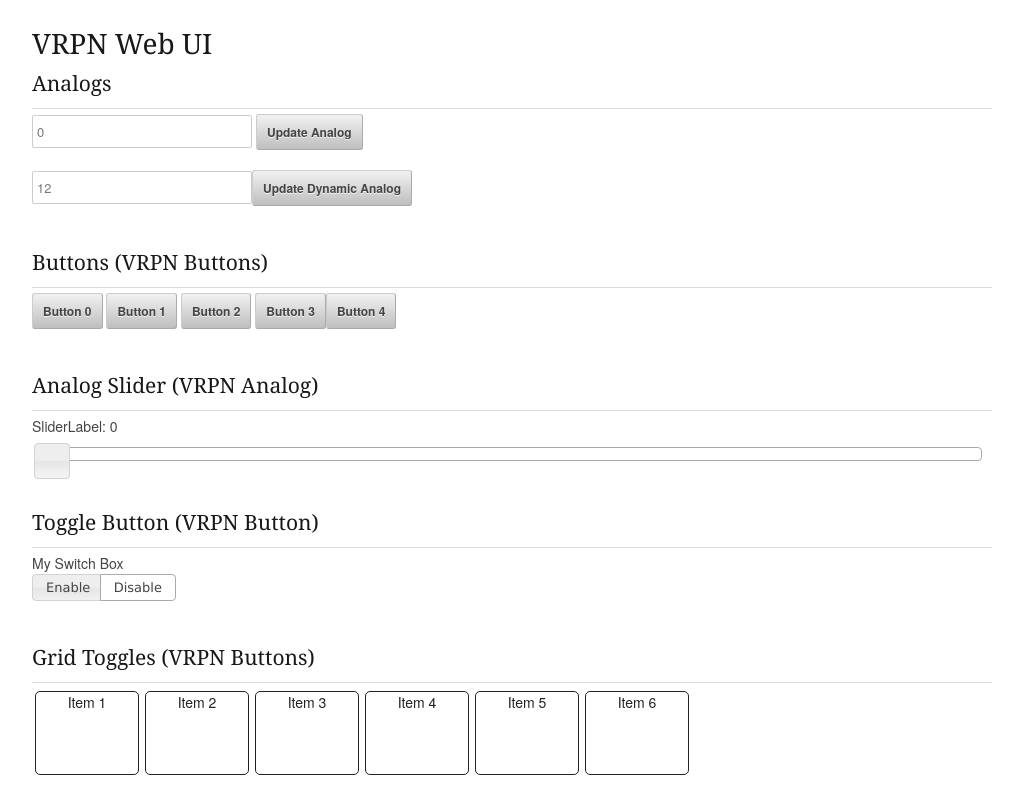
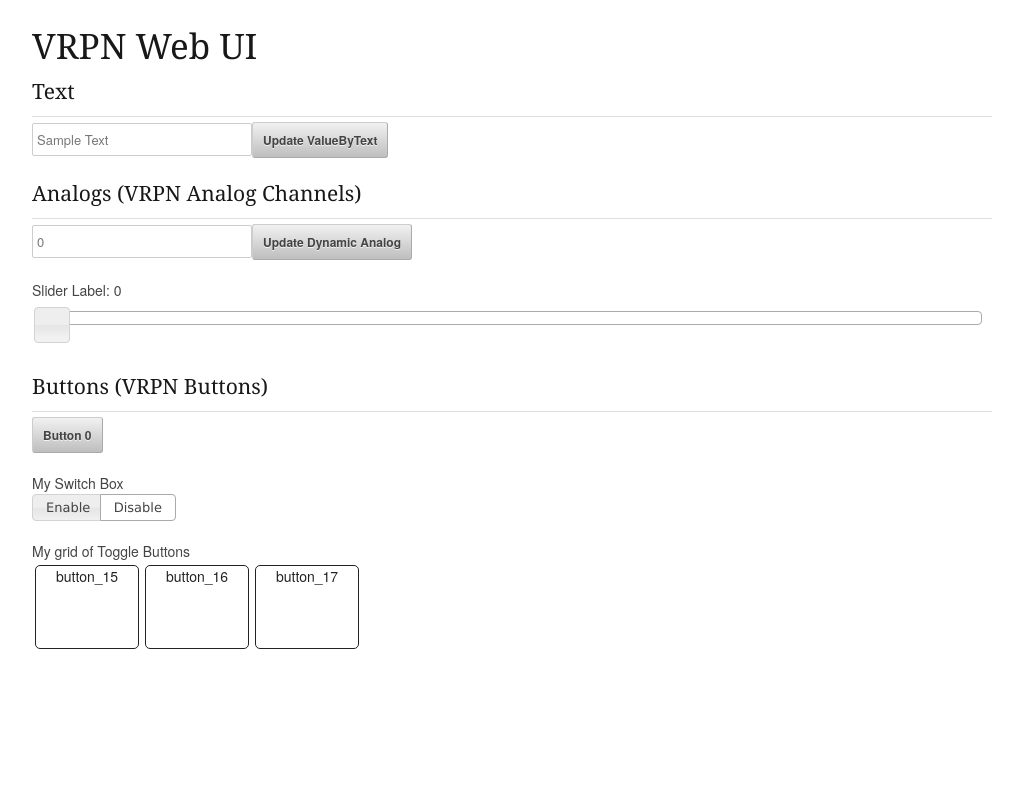
Before and after one commit to lpberg/vrpn_web_ui, a Flask app: page / in a window 1280 px wide. Shown: the whole page, without its empty margins (128-1151 px from the left). Run offline with Flask 2, Linux system fonts and the light colour scheme; some libraries are stand-ins or nearby versions.

Commit message:
minmized example template into three categories: Text, Analog, and Buttons.

```diff
--- a/templates/index.html
+++ b/templates/index.html
@@ -27,63 +27,43 @@
 </head>
 <body>
 	<div class="container" style="margin-top:2%;">
-	<h3>VRPN Web UI</h3>
-	<h4>Analogs</h4>
-	<hr style="margin-bottom:5px">
-	<div id="analog_controls">
-		<input id="analogInputBox" type="text" value="0" style="display: inline-block;">
-		<input type="button" id="analogSubmitButton" value="Update Analog"><br>
-	</div> <!-- END analog_controls -->
-	<br>
-	<h4>Buttons (VRPN Buttons)</h4>
-	<hr style="margin-bottom:5px">
-	<div id="button_controls">
-		<input data-vrpn-button="0" type="button" value="Button 0">
-		<input data-vrpn-button="1" type="button" value="Button 1">
-		<input data-vrpn-button="2" type="button" value="Button 2">
-	</div><!-- END button_controls -->
-	<br>
 
-	<h4>Analog Slider (VRPN Analog)</h4>
-	<hr style="margin-bottom:5px">
-	<div id="slider_controls"></div>
-	<br>
+		<h2>VRPN Web UI</h2>
+		<div class="mainContent">
 
-	<h4>Toggle Button (VRPN Button)</h4>
-	<hr style="margin-bottom:5px">
-	<div id="radio_controls"></div>
-	<br>
+		<h4>Text</h4>
+		<hr style="margin-bottom:5px">
+		<div id="text_controls"></div>
 
-	<h4>Grid Toggles (VRPN Buttons)</h4>
-	<hr style="margin-bottom:5px">
-	<div id="grid_controls"></div>
+		<h4>Analogs (VRPN Analog Channels)</h4>
+		<hr style="margin-bottom:5px">
+		<div id="analog_controls"></div> <br>
 
-	<ol id="selectable">
-		<li vrpn-button-number="11" id="one" class="ui-widget-content">Item 1</li>
-		<li vrpn-button-number="12" id="two" class="ui-widget-content">Item 2</li>
-		<li vrpn-button-number="13" id="three" class="ui-widget-content">Item 3</li>
-		<li vrpn-button-number="14" id="four" class="ui-widget-content">Item 4</li>
-		<li vrpn-button-number="15" id="five" class="ui-widget-content">Item 5</li>
-		<li vrpn-button-number="16" id="six" class="ui-widget-content">Item 6</li>
-	</ol>
+		<h4>Buttons (VRPN Buttons)</h4>
+		<hr style="margin-bottom:5px">
+		<div id="button_controls"></div>
+
 
 	</div><!-- END container -->
 
 	<script>
 	<!--document ready function creates objects and events for html-->
 	$(document).ready(function() {
-
-		setGridButtonListBehavior($("#selectable"));
-		makeToggleSwitch(12,"My Switch Box","Enable","Disable").appendTo("#radio_controls");
-		makeAnalogSlider("SliderLabel",10).appendTo("#slider_controls");
-		findAndActivateButtons();
-
-		makeButton("Button 3",3).appendTo("#button_controls");
-		makeButton("Button 4",4).appendTo("#button_controls");
-		makeAnalogFormInput("Dynamic Analog",12,1).appendTo("#analog_controls");
-
-		//manual operations
-		setAnalogFormBehavior($("#analogSubmitButton"),$("#analogInputBox"),0);
+		//create a text input box  - makeTextFormInput(Label, default_text)
+		makeTextFormInput("ValueByText","Sample Text").appendTo("#text_controls");
+		//create an analog input box - makeAnalogFormInput(label, defaultVal, VRPN_analog_channel)
+		makeAnalogFormInput("Dynamic Analog",0,0).appendTo("#analog_controls");
+		//create a button - makeButton(button_name, VRPN_button_number)
+		makeButton("Button 0",0).appendTo("#button_controls");
+		//create a toggle switch button - makeToggleSwitch(VRPN_button_number, label, state1, state2)
+		makeToggleSwitch(12,"My Switch Box","Enable","Disable").appendTo("#button_controls");
+		//create an analog slider - makeAnalogSlider(label, VRPN_analog_channel, lower_value, upper_value)
+		makeAnalogSlider("Slider Label",10,0,1).appendTo("#analog_controls");
+		//create a set of toggle buttons in a grid (2 steps)
+		//1) create a list of button labels with VRPN_button_numbers
+		var myGridButtons = [["button_15", 15], ["button_16", 16], ["button_17", 17]];
+		//2) create grid - makeGridButtonList(label,listOfButtons)
+		makeGridButtonList("My grid of Toggle Buttons",myGridButtons).appendTo("#button_controls");
 	});
 	</script>
 </body>
```
